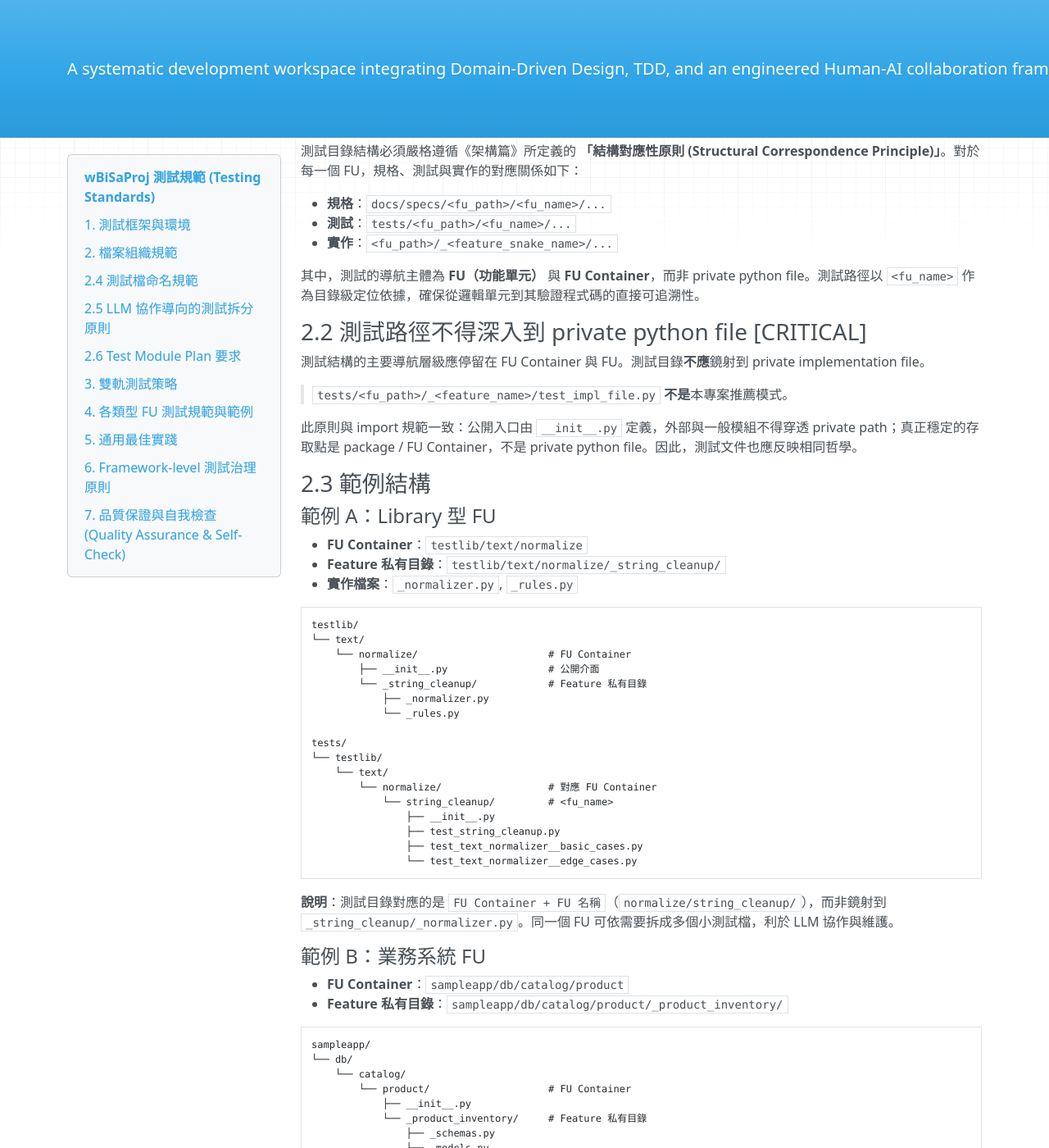
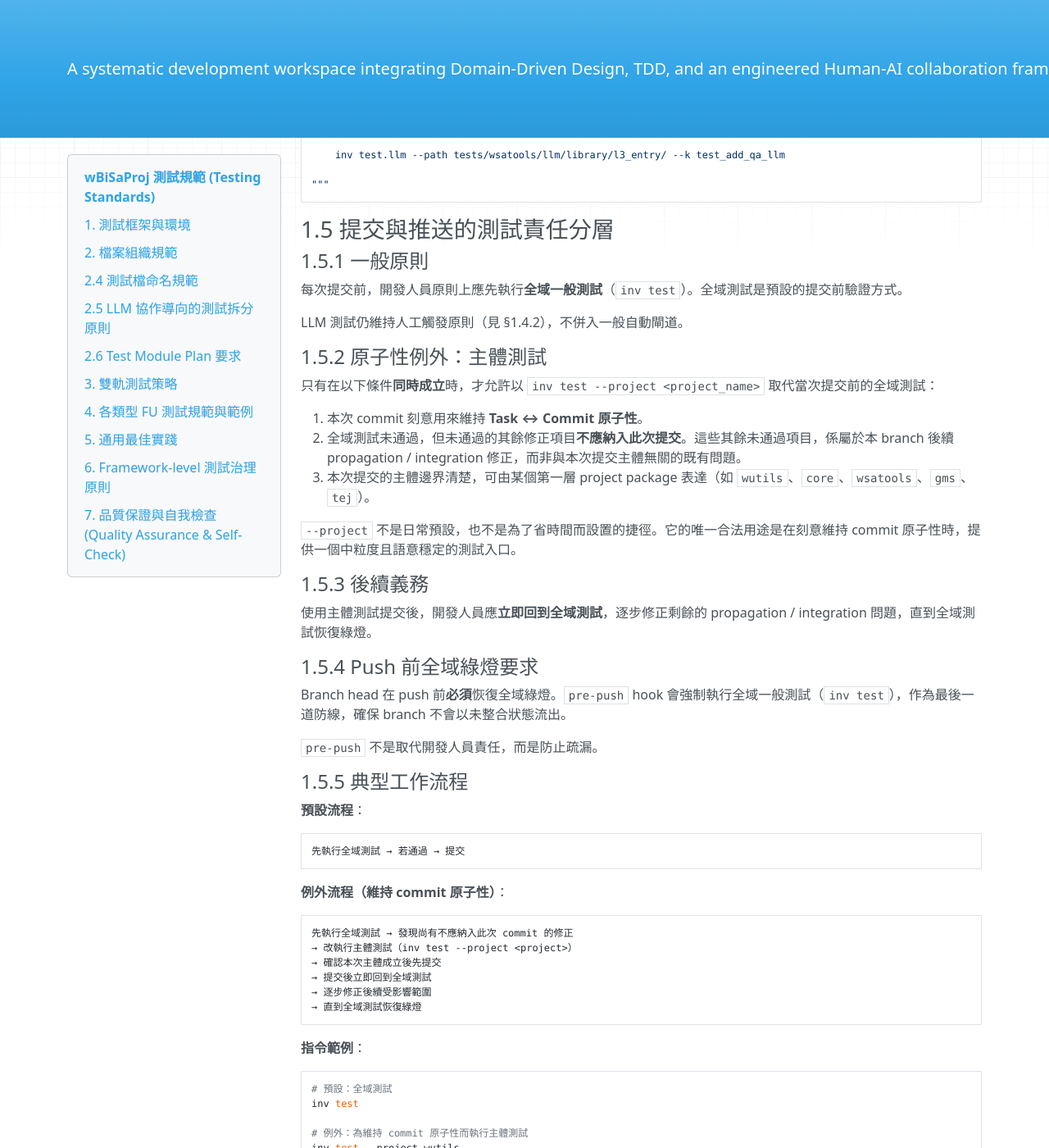
Before and after one commit to Wanini0209/wBiSaProj, an MkDocs documentation site: the page built from docs/standards/testing.md, in a window 1280 px wide and 1400 px high, scrolled down 2255 px. Shown: the whole window at 82% size. Built offline with MkDocs 1.6.1, drawn with Linux system fonts in a browser that asks for light colours; nearby versions of some CDN libraries; some of the changed text lies outside the part shown.

Commit message:
docs(project): define layered test execution rules for atomic commits
Add §1.5 to testing standards, establishing a layered test
responsibility model for commit and push phases:

- Default: run full test suite before every commit
- Exception: run project-scoped test (inv test --project) only
  when preserving Task-Commit atomicity
- Obligation: return to full test suite immediately after
- Enforcement: pre-push hook runs full test as final gate

Also update §1.4.1 to document --project parameter semantics,
usage examples, and mutual exclusivity with --path.

````diff
--- a/docs/standards/testing.md
+++ b/docs/standards/testing.md
@@ -58,7 +58,9 @@ LLM 測試（`@pytest.mark.llm`）與一般測試採用獨立的執行入口，
 | `inv test.llm` | 執行 LLM 測試 | `-m "llm"` |
 | `inv test.cov` | 測試覆蓋率 | `-m "not llm"` |
 
-`inv test` 與 `inv test.llm` 支援 `--path` 與 `--k` 參數以進行過濾（`--k` 參數會轉為 pytest 的 `-k` expression 傳入）。`inv test.cov` 為 coverage 專用入口，預設排除 LLM 測試，不提供 `--path` / `--k` 過濾介面。
+`inv test` 與 `inv test.llm` 支援 `--path`、`--k` 與 `--project` 參數以進行過濾（`--k` 參數會轉為 pytest 的 `-k` expression 傳入）。`inv test.cov` 為 coverage 專用入口，預設排除 LLM 測試，不提供 `--path` / `--k` / `--project` 過濾介面。
+
+`--project` 代表「以第一層 project package 為單位執行測試」，解析為 `tests/<project>/`。`--project` 與 `--path` 語意互斥，不可同時指定。關於 `--project` 的使用時機與規範，請見 §1.5。
 
 ```bash
 # 一般測試
@@ -67,11 +69,17 @@ inv test --path tests/wsatools/llm/library/l3_entry/
 inv test --k test_workflow
 inv test --path tests/wsatools/llm/library/l3_entry/ --k test_add_qa
 
+# 主體測試（以第一層 project package 為單位）
+inv test --project wutils
+inv test --project gms
+inv test --project wsatools --k workflow
+
 # LLM 測試
 inv test.llm
 inv test.llm --k test_add_qa_llm
 inv test.llm --path tests/wsatools/llm/library/l3_entry/
 inv test.llm --path tests/wsatools/llm/library/l3_entry/ --k test_add_qa_llm
+inv test.llm --project wsatools
 
 # Coverage（全域檢查，不支援過濾）
 inv test.cov
@@ -102,6 +110,75 @@ Run manually::
 
 """
 ```
+
+### 1.5 提交與推送的測試責任分層
+
+#### 1.5.1 一般原則
+
+每次提交前，開發人員原則上應先執行**全域一般測試**（`inv test`）。全域測試是預設的提交前驗證方式。
+
+LLM 測試仍維持人工觸發原則（見 §1.4.2），不併入一般自動閘道。
+
+#### 1.5.2 原子性例外：主體測試
+
+只有在以下條件**同時成立**時，才允許以 `inv test --project <project_name>` 取代當次提交前的全域測試：
+
+1. 本次 commit 刻意用來維持 **Task ↔ Commit 原子性**。
+2. 全域測試未通過，但未通過的其餘修正項目**不應納入此次提交**。這些其餘未通過項目，係屬於本 branch 後續 propagation / integration 修正，而非與本次提交主體無關的既有問題。
+3. 本次提交的主體邊界清楚，可由某個第一層 project package 表達（如 `wutils`、`core`、`wsatools`、`gms`、`tej`）。
+
+`--project` 不是日常預設，也不是為了省時間而設置的捷徑。它的唯一合法用途是在刻意維持 commit 原子性時，提供一個中粒度且語意穩定的測試入口。
+
+#### 1.5.3 後續義務
+
+使用主體測試提交後，開發人員應**立即回到全域測試**，逐步修正剩餘的 propagation / integration 問題，直到全域測試恢復綠燈。
+
+#### 1.5.4 Push 前全域綠燈要求
+
+Branch head 在 push 前**必須**恢復全域綠燈。`pre-push` hook 會強制執行全域一般測試（`inv test`），作為最後一道防線，確保 branch 不會以未整合狀態流出。
+
+`pre-push` 不是取代開發人員責任，而是防止疏漏。
+
+#### 1.5.5 典型工作流程
+
+**預設流程**：
+
+```text
+先執行全域測試 → 若通過 → 提交
+```
+
+**例外流程（維持 commit 原子性）**：
+
+```text
+先執行全域測試 → 發現尚有不應納入此次 commit 的修正
+→ 改執行主體測試（inv test --project <project>）
+→ 確認本次主體成立後先提交
+→ 提交後立即回到全域測試
+→ 逐步修正後續受影響範圍
+→ 直到全域測試恢復綠燈
+```
+
+**指令範例**：
+
+```bash
+# 預設：全域測試
+inv test
+
+# 例外：為維持 commit 原子性而執行主體測試
+inv test --project wutils
+inv test --project gms
+
+# 主體測試仍可搭配 -k
+inv test --project wsatools --k workflow
+```
+
+#### 1.5.6 系統強制驗證摘要
+
+| 階段 | 驗證內容 |
+|:-----|:---------|
+| `pre-commit` | 格式 / lint / hygiene |
+| `commit-msg` | commit message convention（commitizen） |
+| `pre-push` | 全域一般測試（`inv test`） |
 
 ---
 
````
